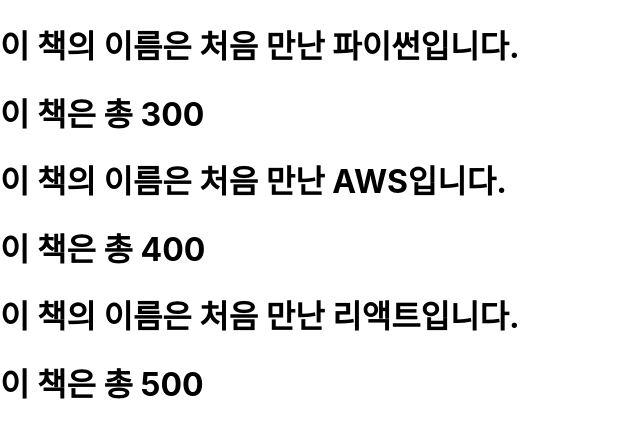
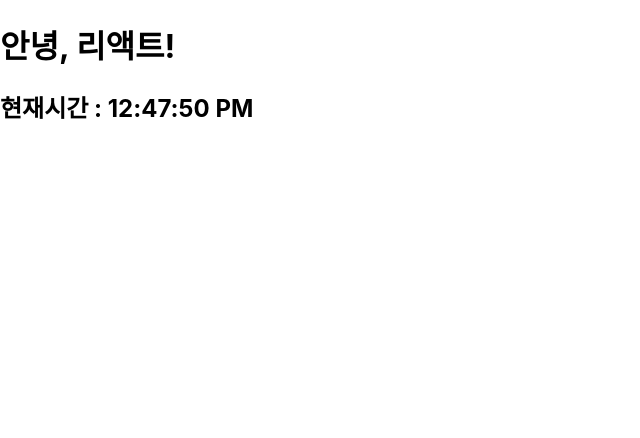
Before and after one commit to matt700395/first-meet-react, a React (Create React App) app: page / in a window 1280 px wide. Shown: the top 438 px of the page, without its empty margins (0-640 px from the left). Built offline with nearby package versions, Linux system fonts and the light colour scheme.

Commit message:
chapter 4

```diff
--- /dev/null
+++ b/src/chapter_04/Clock.jsx
@@ -0,0 +1,12 @@
+import React from "react";
+
+function Clock(props) {
+    return (
+        <div>
+            <h1>안녕, 리액트!</h1>
+            <h2>현재시간 : {new Date().toLocaleTimeString()}</h2>
+        </div>
+    )
+}
+
+export default Clock;
--- a/src/index.js
+++ b/src/index.js
@@ -5,13 +5,18 @@
 import reportWebVitals from './reportWebVitals';
 
 import Library from './chapter_03/Library';
+import Clock from './chapter_04/Clock';
 
 const root = ReactDOM.createRoot(document.getElementById('root'));
-root.render(
-  <React.StrictMode>
-    <Library />
-  </React.StrictMode>
-);
+
+setInterval(() => {
+  root.render(
+    <React.StrictMode>
+      <Clock />
+    </React.StrictMode>
+  );
+})
+
 
 // If you want to start measuring performance in your app, pass a function
 // to log results (for example: reportWebVitals(console.log))
```
